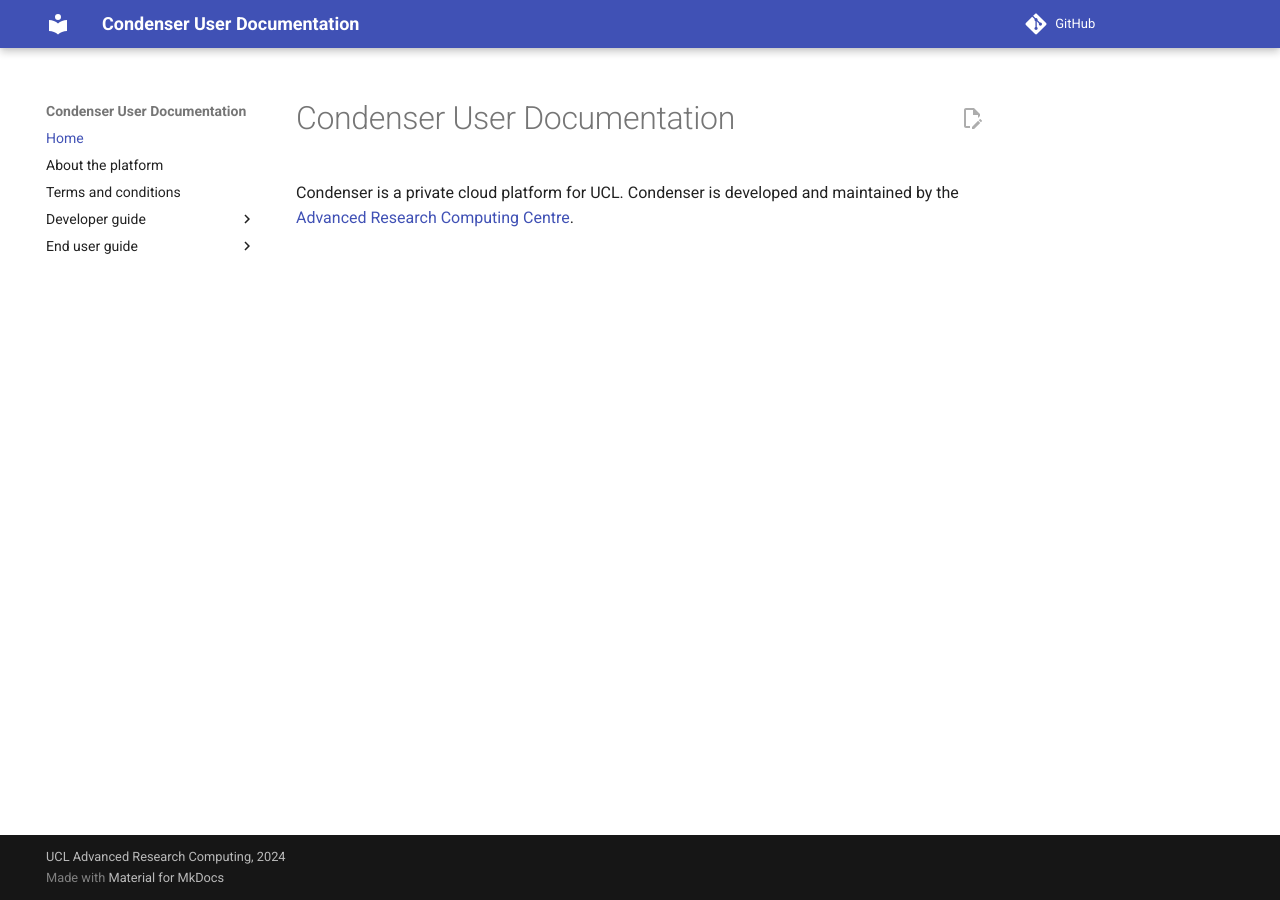
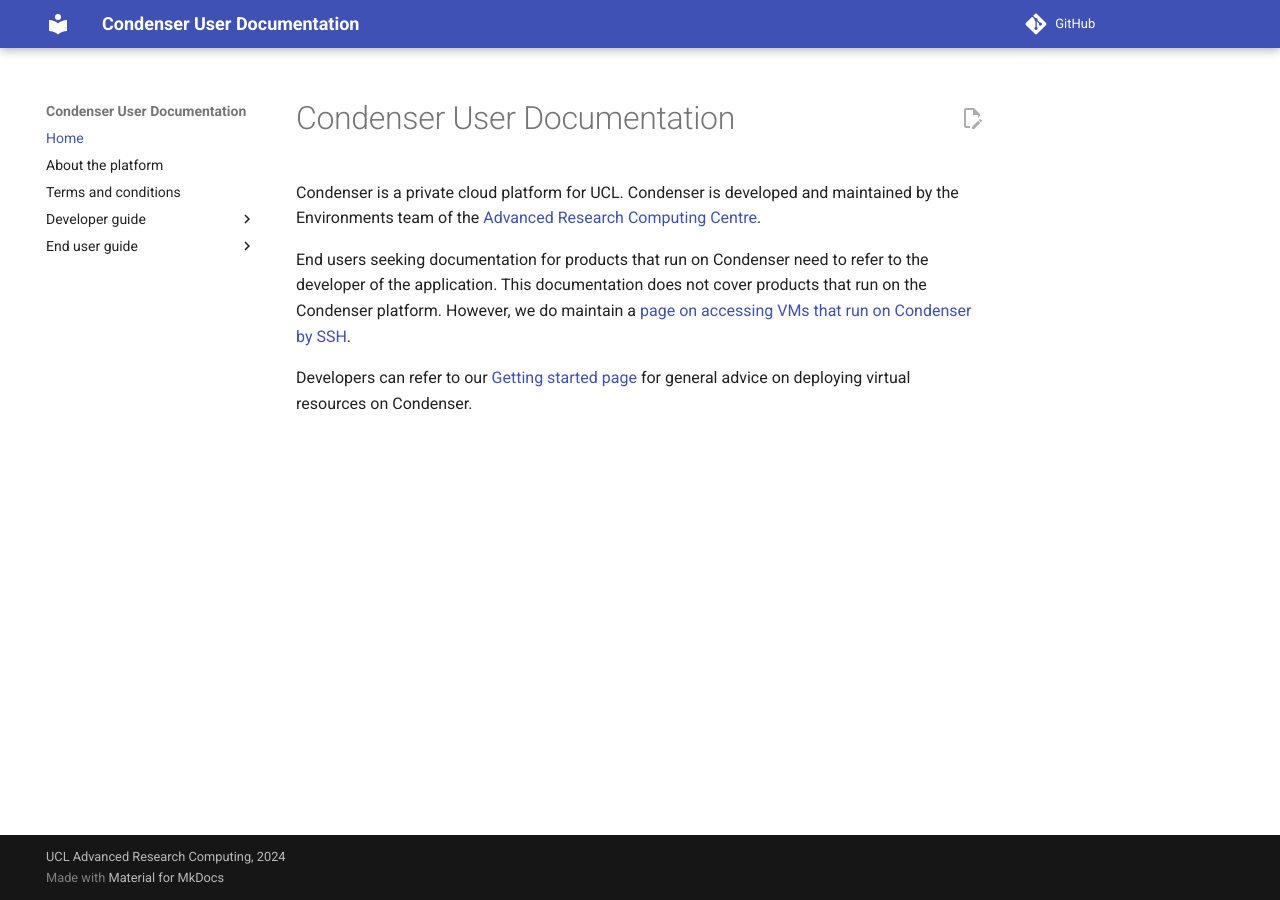
Before and after one commit to UCL-ARC/condenser-mkdocs, an MkDocs documentation site: the page built from docs/index.md, in a window 1280 px wide. Built offline with MkDocs 1.6.1 and Material for MkDocs 9.7.7, drawn with Linux system fonts in a browser that asks for light colours; comment, search, counter and statistics services are not loaded.

Commit message:
expanding on end users vs developers

```diff
--- a/docs/index.md
+++ b/docs/index.md
@@ -5,4 +5,12 @@
 # Condenser User Documentation
 
 Condenser is a private cloud platform for UCL. Condenser is developed and maintained
-by the [Advanced Research Computing Centre](https://www.ucl.ac.uk/advanced-research-computing/).
+by the Environments team of the [Advanced Research Computing Centre](https://www.ucl.ac.uk/advanced-research-computing/).
+
+End users seeking documentation for products that run on Condenser need to refer
+to the developer of the application. This documentation does not cover products
+that run on the Condenser platform. However, we do maintain a [page on accessing
+VMs that run on Condenser by SSH](./end_user_guide/ssh.md).
+
+Developers can refer to our [Getting started page](./developer_guide/index.md) for
+general advice on deploying virtual resources on Condenser.
```
